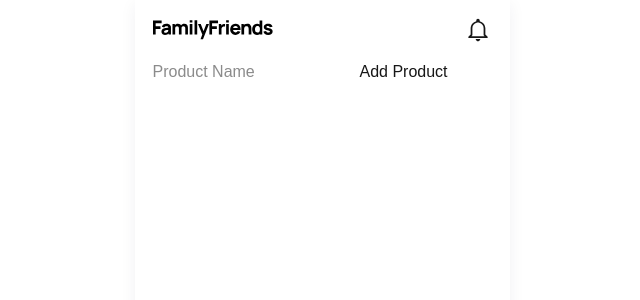
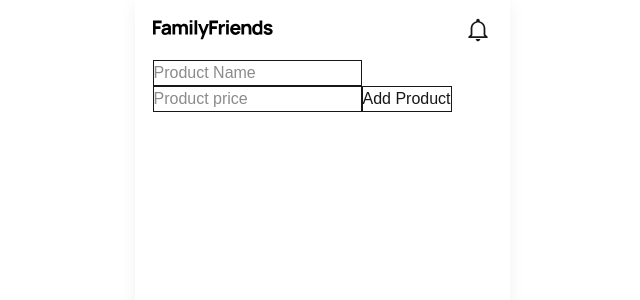
Before and after one commit to Penny-EK/family-friends, a Next.js app: page /addproduct in a window 1280 px wide. Shown: the top 300 px of the page, without its empty margins (318-958 px from the left). Built offline with nearby package versions, Linux system fonts and the light colour scheme.

Commit message:
some more stuff work

```diff
--- a/src/app/addproduct/action/action.js
+++ b/src/app/addproduct/action/action.js
@@ -2,12 +2,26 @@
 export const submitProduct = async (prevState, formData) => {
   const error = {};
   const productName = formData.get("productname");
+  const productPrice = formData.get("productprice");
+
+
   if (!productName) {
-    error.productName = "product name is required";
+    error.productName = "feltet skal udfyldes";
+  } else if (productName.length < 5) {
+    error.productName = "feltet skal indeholde mindst 5 tegn";
   }
-  //   if else (productName.length < 5) {
-  //     console.log("validation failed");
-  //     error.productName = "product name must be at least 5 characters long";
-  //   }
-  return { error, productName };
+
+
+  if (!productPrice) {
+    error.productPrice = "feltet skal udfyldes";
+  } else if (isNaN(Number(productPrice))) {
+    error.productPrice = "prisen skal være et tal";
+  }
+
+
+  if (Object.keys(error).length > 0) {
+    return { error };
+  }
+
+  return { success: true, error: {} };
 };
--- a/src/app/addproduct/page.js
+++ b/src/app/addproduct/page.js
@@ -2,16 +2,41 @@
 import { useActionState } from "react";
 import { submitProduct } from "./action/action.js";
 const addProduct = () => {
-  const [state, postProduct] = useActionState(submitProduct, { error: {} });
+  const [state, postProduct] = useActionState(submitProduct, {
+    success: false,
+    error: {},
+  });
   console.log(state);
   return (
-    <form action={postProduct}>
-      {state.error.productName && (
-        <p className="text-red-500">{state.error.productName}</p>
-      )}
-      <input type="text" name="productname" placeholder="Product Name" />
-      <button type="submit">Add Product</button>
-    </form>
+    <div>
+      {state.success && <p className="text-green-500">Produkt tilføjet!</p>}
+      <form action={postProduct}>
+        {state.error?.productName && (
+          <p className="text-red-500">{state.error.productName}</p>
+        )}
+        <input
+          type="text"
+          name="productname"
+          placeholder="Product Name"
+          className="border"
+          defaultValue={state.productName}
+        />
+
+        {state.error?.productPrice && (
+          <p className="text-red-500">{state.error.productPrice}</p>
+        )}
+        <input
+          type="number"
+          name="productprice"
+          placeholder="Product price"
+          className="border"
+          defaultValue={state.productPrice}
+        />
+        <button type="submit" className="border">
+          Add Product
+        </button>
+      </form>
+    </div>
   );
 };
 
```
